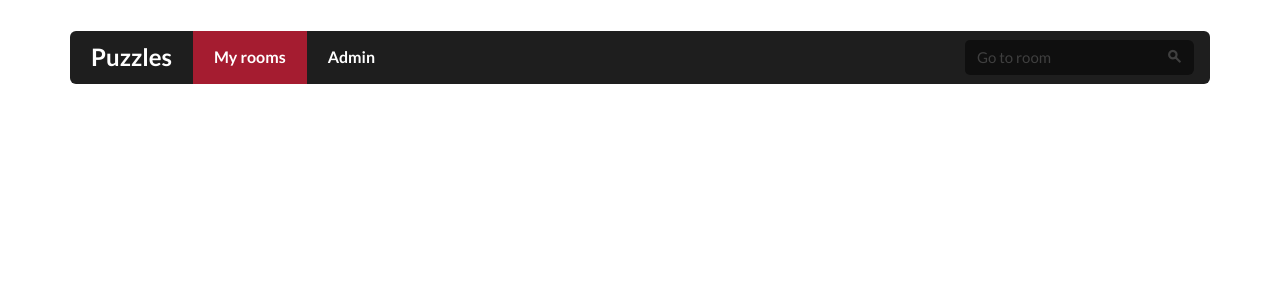
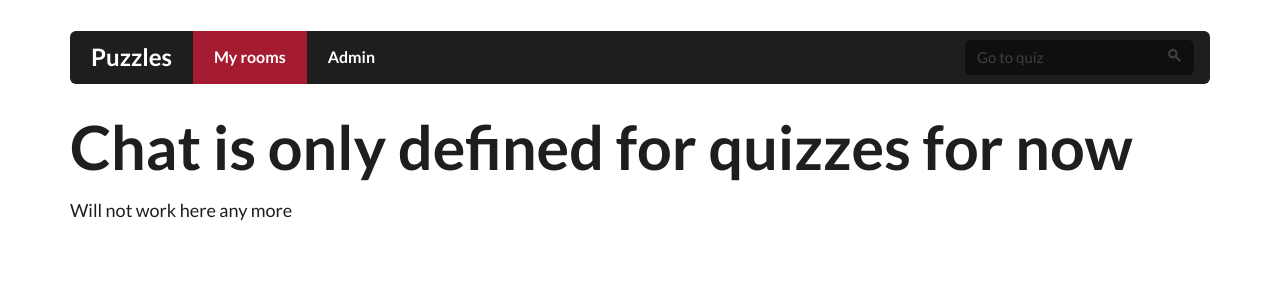
Before and after one commit to iahs/puzzles-chat, a Node server app: page / in a window 1280 px wide. Shown: the top 300 px of the page. Run offline with Node 20, Linux system fonts and the light colour scheme; some libraries are stand-ins or nearby versions.

Commit message:
Activate and deactivate chat and quiz. Bugfixes
Admins can now activate and deactivate both chat and questions for each
quiz. Fixed some bugs where messages only returned to sender. Added
controllers for navbar, removed some unneeded views.

```diff
--- a/app/adminroutes.js
+++ b/app/adminroutes.js
@@ -4,10 +4,10 @@ var Quiz = require('../app/models/quiz.js'),
 module.exports = function(app) {
     /**
      * List a users quizzes, profile, and recently answered questions
+     * Only available for users that are signed in
      */
     app.get('/admin', isLoggedIn, function(req, res) {
-        Quiz.find({ owner: req.user._id })
-            .exec(function (err, quizzes) {
+        Quiz.find({ owner: req.user._id }, function (err, quizzes) {
             res.render('admin/index', { user: req.user, quizzes: quizzes });
         });
     });
@@ -15,28 +15,13 @@ module.exports = function(app) {
     /**
      * Manage a quiz
      */
-    app.get('/admin/quiz/:permalink', function (req, res) {
-        Quiz.findOne({permalink: req.params.permalink})
-            .exec(function(err, quiz) {
+    app.get('/admin/quiz/:permalink', isLoggedIn, function (req, res) {
+        Quiz.findOne({permalink: req.params.permalink}, function(err, quiz) {
            if (quiz) {
                // TODO: add authentication here to check that user is admin for quiz
                res.render('admin/show');
            } else {
                res.render('admin/new', { permalink: req.params.permalink });
-               };
-            });
-    });
-
-    /**
-     * Form to edit an existing quiz
-     */
-    app.get('/admin/quiz/:permalink/edit', function (req, res) {
-        Quiz.findOne({permalink: req.params.permalink}, function(err, quiz) {
-            if (quiz) {
-                // TODO: add authentication here to check that user is admin for quiz
-                res.render('admin/edit', {quiz: quiz});
-            } else {
-                res.redirect('admin/quiz/' + req.params.permalink);
            };
         });
     });
@@ -61,27 +46,7 @@ module.exports = function(app) {
         });
     });
 
-    /**
-     * Update an existing quiz
-     * TODO: move to sockets
-     */
-    app.put('/admin/quiz/:permalink', function (req, res) {
-        console.log("PUT", req.body.name);
-        // Add authentication, and creator id
-        Quiz.findOne({permalink: req.params.permalink}, function(err, quiz) {
-            if (quiz) {
-                quiz.save(function (err) {
-                    if (err)
-                        res.send(err);
-                    res.redirect('/admin/quiz/' + req.params.permalink);
-                });
-            } else {
-                res.send("Error");
-            };
-
-        });
-    })
-
+    // Editing and updating is done over sockets
 };
 
 // TODO: refactor and merge with method
--- a/app/routes.js
+++ b/app/routes.js
@@ -1,5 +1,8 @@
 // app/routes.js
 module.exports = function(app, passport) {
+    app.get('/', function (req, res) {
+        res.render('index');
+    });
 
     app.get('/login', function(req, res) {
         res.render('login', { message: req.flash('info') });
--- a/app/sockets.js
+++ b/app/sockets.js
@@ -1,6 +1,7 @@
 var Quiz = require('./models/quiz'),
     Question = require('./models/question'),
-    passport = require('passport') || 'ERROR';
+    passport = require('passport') || 'ERROR',
+    mongoose = require('mongoose') || 'ERROR';
 
 // Distinguish between chat rooms
 var admin_prefix    = 'admin:',
@@ -74,7 +75,8 @@ module.exports = function (io) {
         socket.on('chatclient:message', function(data) {
             if(currentUser)
                 data.sender = currentUser;
-            socket.in(chat_prefix+permalink).emit('chat:message', data);
+            Quiz.findOneAndUpdate( {permalink: permalink, "topics.index": data.topic}, {$push: {"topics.$.messages": data}}, function(err, result){ });
+            io.sockets.in(chat_prefix+permalink).emit('chat:message', data);
             socket.emit('chat:message', data); // Send message to sender
             rooms[permalink][data.topic].messages.push(data);
         });
@@ -84,6 +86,7 @@ module.exports = function (io) {
             data.messages = [];
             if(currentUser)
                 data.sender = currentUser;
+            Quiz.findOneAndUpdate( {permalink: permalink }, {$push: {topics: data}}, function(err, result){ });
             socket.broadcast.to(chat_prefix+permalink).emit('chat:topic', data);
             rooms[permalink].push(data);
 
@@ -111,10 +114,41 @@ module.exports = function (io) {
             });
         });
 
-        socket.on('admin:activateQuestion', function () {
-            if (!permalink) return;
-           // Activate the requested question, dectivate the current.
+        socket.on('admin:setChatStatus', function (status) {
+            var isActive = !!status;
+
+            // Mongo update does not work
+            quizQuery(permalink).exec(function (err, quiz) {
+                quiz.chatIsActive = isActive;
+                quiz.save();
+                io.sockets.in(admin_prefix+permalink).emit('admin:chatStatusUpdated', isActive);
+                // TODO: send some message to the chat directive
+            });
         });
+
+        socket.on('admin:activateQuestion', function (question) {
+            console.log('Activating question', question);
+            // Mongo update does not work
+            quizQuery(permalink).exec(function (err, quiz) {
+                quiz.activeQuestionId = mongoose.Types.ObjectId(question._id);
+                quiz.save();
+                io.sockets.in(admin_prefix+permalink).emit('admin:questionActivated', question);
+            });
+
+            // TODO: send some message to the chat directive
+        });
+
+        socket.on('admin:deactivateQuestion', function () {
+            // There can only be one active
+            quizQuery(permalink).exec(function (err, quiz) {
+                quiz.activeQuestionId = null;
+                quiz.save();
+                io.sockets.in(admin_prefix+permalink).emit('admin:questionDeactivated');
+            });
+        });
+
+
+
 
         socket.on('admin:addQuestion', function (question) {
             if (!permalink)
@@ -124,17 +158,13 @@ module.exports = function (io) {
             quizQuery(permalink).exec(function (err, quiz) {
                 quiz.questions.push(question);
                 quiz.save(function () {
-                    socket.in(admin_prefix+permalink).emit('admin:questionChange', quiz.questions[quiz.questions.length-1]);
+                    io.sockets.in(admin_prefix+permalink).emit('admin:questionChange', quiz.questions[quiz.questions.length-1]);
                 });
             });
         });
 
         socket.on('admin:removeQuestion', function () {
 
-        });
-
-        socket.on('admin:setChatStatus', function (status) {
-            // Activate or deactivate stat
         });
 
         socket.on('admin:addAlternative', function (question, alternative) {
@@ -149,7 +179,7 @@ module.exports = function (io) {
                     };
                 };
                 quiz.save(function (err) {
-                    socket.in(admin_prefix+permalink).emit('admin:questionChange', updatedQuestion);
+                    io.sockets.in(admin_prefix+permalink).emit('admin:questionChange', updatedQuestion);
                 });
             });
         });
--- a/app/views/admin/new.jade
+++ b/app/views/admin/new.jade
@@ -7,8 +7,8 @@ block content
     form(role="form", method="POST", action="/admin/quiz/#{permalink}")
         .form-group
             label(for="title") Title
-            input.form-control(name="title", id="title")
+            input.form-control(name="title", id="title", value="#{permalink}" required)
         .form-group
             label(for="description") Description
-            textarea.form-control(name="description", id="description")
+            textarea.form-control(name="description", id="description", placeholder="Enter a description of the quiz here" required)
         input.btn.btn-primary(type="submit", value="Create")
--- a/app/views/index.jade
+++ b/app/views/index.jade
@@ -1,6 +1,7 @@
 extends layout
 
 block content
+    h1  Chat is only defined for quizzes for now
+    p Will not work here any more
     chatroom
-    quiz
     responsebox
--- a/app/views/navbar.jade
+++ b/app/views/navbar.jade
@@ -1,5 +1,5 @@
 br
-nav.navbar.navbar-inverse(role='navigation')
+nav.navbar.navbar-inverse(role='navigation', ng-controller="NavbarController")
     .navbar-header
         button.navbar-toggle(type='button', data-toggle='collapse', data-target='#navbar-collapse-01')
             span.sr-only Toggle navigation
@@ -10,10 +10,10 @@ nav.navbar.navbar-inverse(role='navigation')
                 a(href='#fakelink') My rooms
             li
                 a(href='/admin') Admin
-        form.navbar-form.navbar-right(action='#', role='search')
+        form.navbar-form.navbar-right
             .form-group
                 .input-group
-                    input#navbarInput-01.form-control(type='search', placeholder='Go to room')
+                    input#navbarInput-01.form-control(ng-model="permalink", placeholder='Go to quiz')
                     span.input-group-btn
-                        button.btn(type='submit')
+                        a.btn(ng-href="/quiz/{{permalink}}", ng-disabled="!permalink")
                             span.fui-search
--- a/public/js/directives.js
+++ b/public/js/directives.js
@@ -9,7 +9,6 @@ angular.module('nodePuzzles').directive('chatroom', function () {
         templateUrl: '/templates/chatroom.html',
         scope: { },
         controller: function ($scope, $element, $attrs, socket, $location, $anchorScroll, $timeout) {
-
             // Tell the server that the chat is ready
             // Otherwise, socket may send info before directive is ready
             socket.emit('chat:init');
--- a/server.js
+++ b/server.js
@@ -45,11 +45,7 @@ app.use(flash());
 
 app.set('view engine', 'jade');
 app.set('views', __dirname + '/app/views');
-app.get('/', function (req, res) {
-    res.render('index');
-});
 app.use(express.static(__dirname + '/public'));
-
 
 /**************************
  * Passport configuration
@@ -83,11 +79,12 @@ io.set('authorization', function (data, callback) {
     // Express cookieParser(req, res, next) is used initialy to parse data in "req.headers.cookie".
     // Here our cookies are stored in "data.headers.cookie", so we just pass "data" to the first argument of function
     cookieParser(data, {}, function(parseErr) {
-        if(parseErr) { return callback('Error parsing cookies.', false); }
+        if(parseErr) {
+            return callback('Error parsing cookies.', false);
+        }
 
         // Get the SID cookie
         var sidCookie = (data.secureCookies && data.secureCookies[EXPRESS_SID_KEY]) ||
-
             (data.signedCookies && data.signedCookies[EXPRESS_SID_KEY]) ||
             (data.cookies && data.cookies[EXPRESS_SID_KEY]);
 
@@ -96,12 +93,11 @@ io.set('authorization', function (data, callback) {
         sessionStore.load(sidCookie, function(err, session) {
             // And last, we check if the used has a valid session and if he is logged in
             if (err || !session || session.isLogged !== true) {
-                callback('Not logged in.', false);
+                callback('Not logged in. TODO: handle this better', false);
             } else {
                 // If you want, you can attach the session to the handshake data, so you can use it again later
                 // You can access it later with "socket.handshake.session"
                 data.session = session;
-
                 callback(null, true);
             }
         });
```
Also changed, not shown: app/views/admin/edit.jade (deleted, +0 -10 lines), app/views/admin/index.jade (+32 -30 lines), app/views/admin/show.jade (+5 -3 lines), public/js/app.js. Lines whose indentation alone changed are shown as unchanged.
